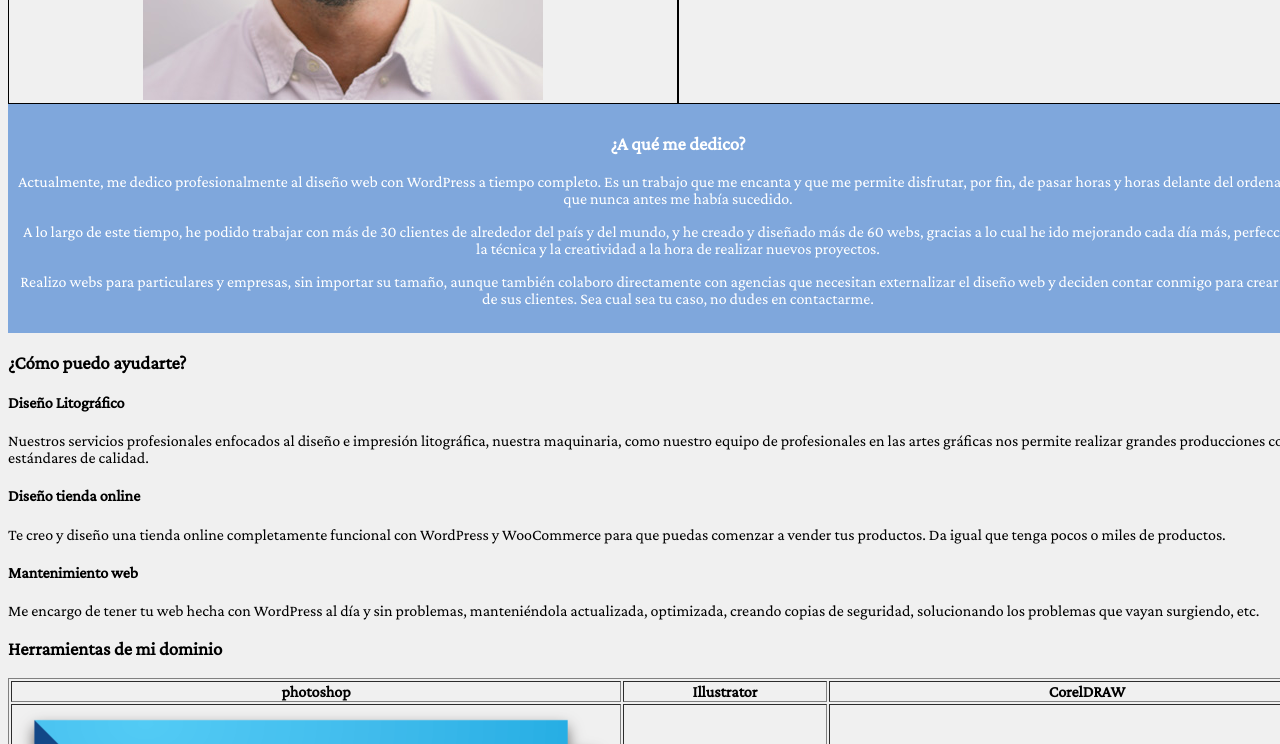
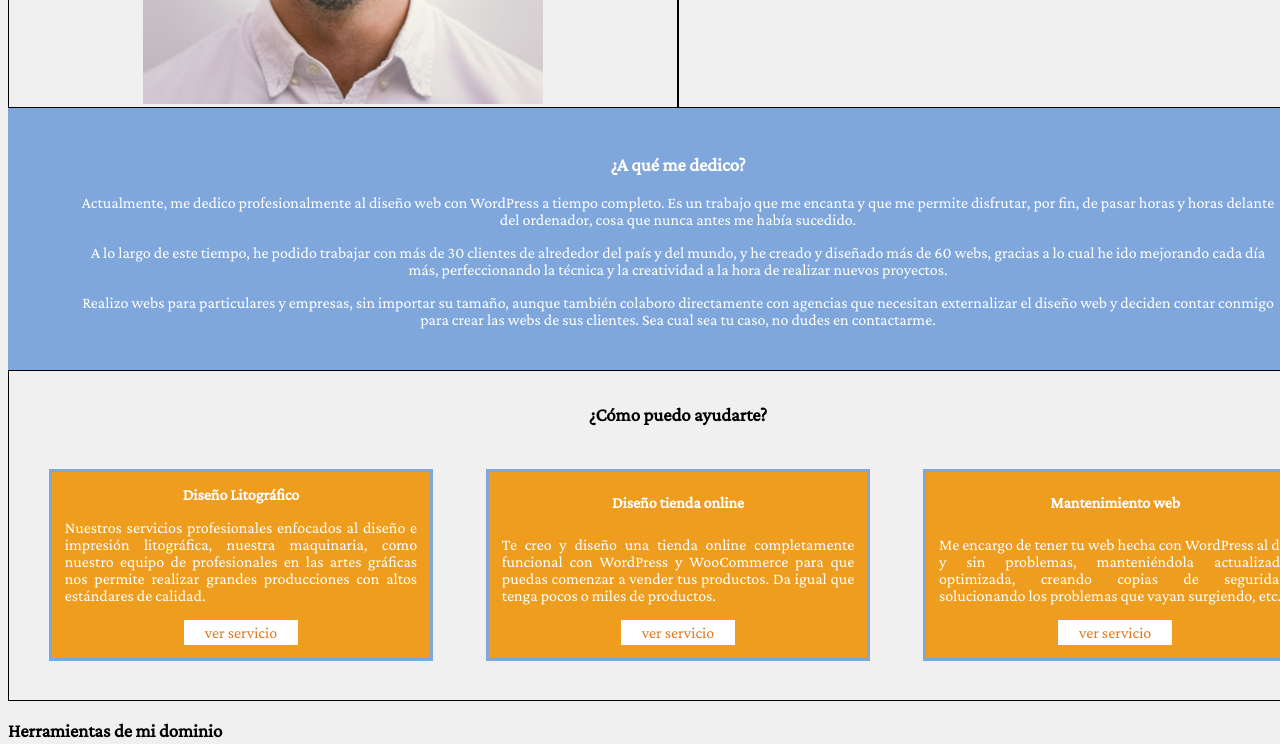
Before and after one commit to devagiloscarmesa/C4-DD3D, a plain HTML site: page index.html in a window 1280 px wide. Shown: the part 524-1268 px from the top of the page. Drawn offline with nearby package versions, Linux system fonts and the light colour scheme.

Commit message:
finalización página inicio

```diff
--- a/css/style.css
+++ b/css/style.css
@@ -83,7 +83,50 @@ main #a_que_me_dedico{
   background-color: #7fa7dc;
   color: white;
   text-align: center;
-  padding: 10px;
+  padding: 2% 5% 2% 5%;
+}
+
+main #servicios {
+  border: solid 1px;
+  padding: 1%;
+}
+
+main #servicios .serv_cont_titulo{
+  display: flex;
+  justify-content: center;
+}
+
+main #servicios .serv_cont_cuadros{
+  display: flex;
+  justify-content: space-around;
+}
+
+main #servicios .serv_cont_cuadros article{
+  width: 30%;
+  margin: 2%;
+  border: solid 3px #7fa7dc;
+  padding: 1%;
+  color: white;
+  background-color: #ee9d1f;
+  text-align: justify;
+  display: flex;
+  flex-direction: column;
+}
+
+main #servicios .serv_cont_cuadros article h4{
+  margin: auto;
+  text-align: center;
+}
+
+
+main #servicios .serv_cont_cuadros article .boton_ver{
+  background-color: white;
+  color: #e07923;
+  padding: 4px;
+  text-decoration: none;
+  text-align: center;
+  width: 30%;
+  align-self: center;
 }
 
 footer{
--- a/index.html
+++ b/index.html
@@ -53,20 +53,27 @@
             <p>A lo largo de este tiempo, he podido trabajar con más de 30 clientes de alrededor del país y del mundo, y he creado y diseñado más de 60 webs, gracias a lo cual he ido mejorando cada día más, perfeccionando la técnica y la creatividad a la hora de realizar nuevos proyectos.</p>
             <p>Realizo webs para particulares y empresas, sin importar su tamaño, aunque también colaboro directamente con agencias que necesitan externalizar el diseño web y deciden contar conmigo para crear las webs de sus clientes. Sea cual sea tu caso, no dudes en contactarme.</p>
         </section>
-        <section>
+        <section id="servicios">
+            <section class="serv_cont_titulo">
                 <h3>¿Cómo puedo ayudarte?</h3>
+            </section>
+            <section class="serv_cont_cuadros">
                 <article>
                     <h4>Diseño Litográfico</h4>
                     <p>Nuestros servicios profesionales enfocados al diseño e impresión litográfica, nuestra maquinaria, como nuestro equipo de profesionales en las artes gráficas nos permite realizar grandes producciones con altos estándares de calidad.</p>
+                    <a class="boton_ver" href="servicio_litografico.html">ver servicio</a>
                 </article>
                 <article>
                     <h4>Diseño tienda online</h4>
                     <p>Te creo y diseño una tienda online completamente funcional con WordPress y WooCommerce para que puedas comenzar a vender tus productos. Da igual que tenga pocos o miles de productos.</p>
+                    <a class="boton_ver">ver servicio</a>
                 </article>
                 <article>
                     <h4>Mantenimiento web</h4>
                     <p>Me encargo de tener tu web hecha con WordPress al día y sin problemas, manteniéndola actualizada, optimizada, creando copias de seguridad, solucionando los problemas que vayan surgiendo, etc.</p>
+                    <a class="boton_ver">ver servicio</a>
                 </article>
+            </section>
         </section>
         <section>
             <h3>Herramientas de mi dominio</h3>
```
Also changed, not shown: 1 other file. Lines whose indentation alone changed are shown as unchanged.
